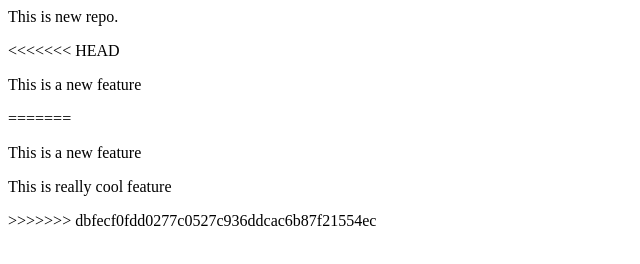
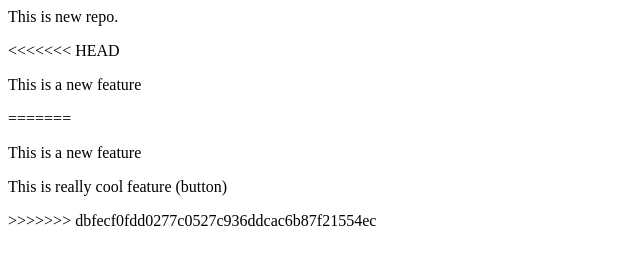
Before and after one commit to vinodj80211/localrepo, a plain HTML site: page index.html in a window 1280 px wide. Shown: the full height of the page, 0-640 px from the left. Drawn offline with Linux system fonts and the light colour scheme.

```diff
--- a/index.html
+++ b/index.html
@@ -3,5 +3,5 @@
 <p>This is a new feature</p>
 =======
 <p>This is a new feature</p>
-<p>This is really cool feature</p>
+<p>This is really cool feature (button)</p>
 >>>>>>> dbfecf0fdd0277c0527c936ddcac6b87f21554ec
```
